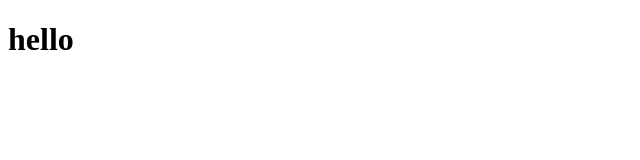
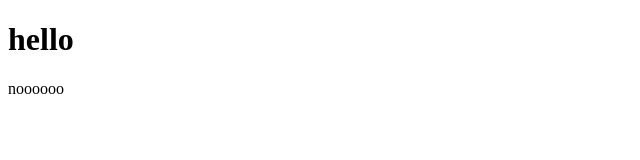
Before and after one commit to Timofey-Byunenko1/lesson4, a plain HTML site: page index.html in a window 1280 px wide. Shown: the full height of the page, 0-640 px from the left. Drawn offline with Linux system fonts and the light colour scheme.

Commit message:
add index file

```diff
--- a/index.html
+++ b/index.html
@@ -9,5 +9,8 @@
 
 <h1>hello</h1>
 
+
+<p>noooooo</p>
+
 </body>
 </html>
```
